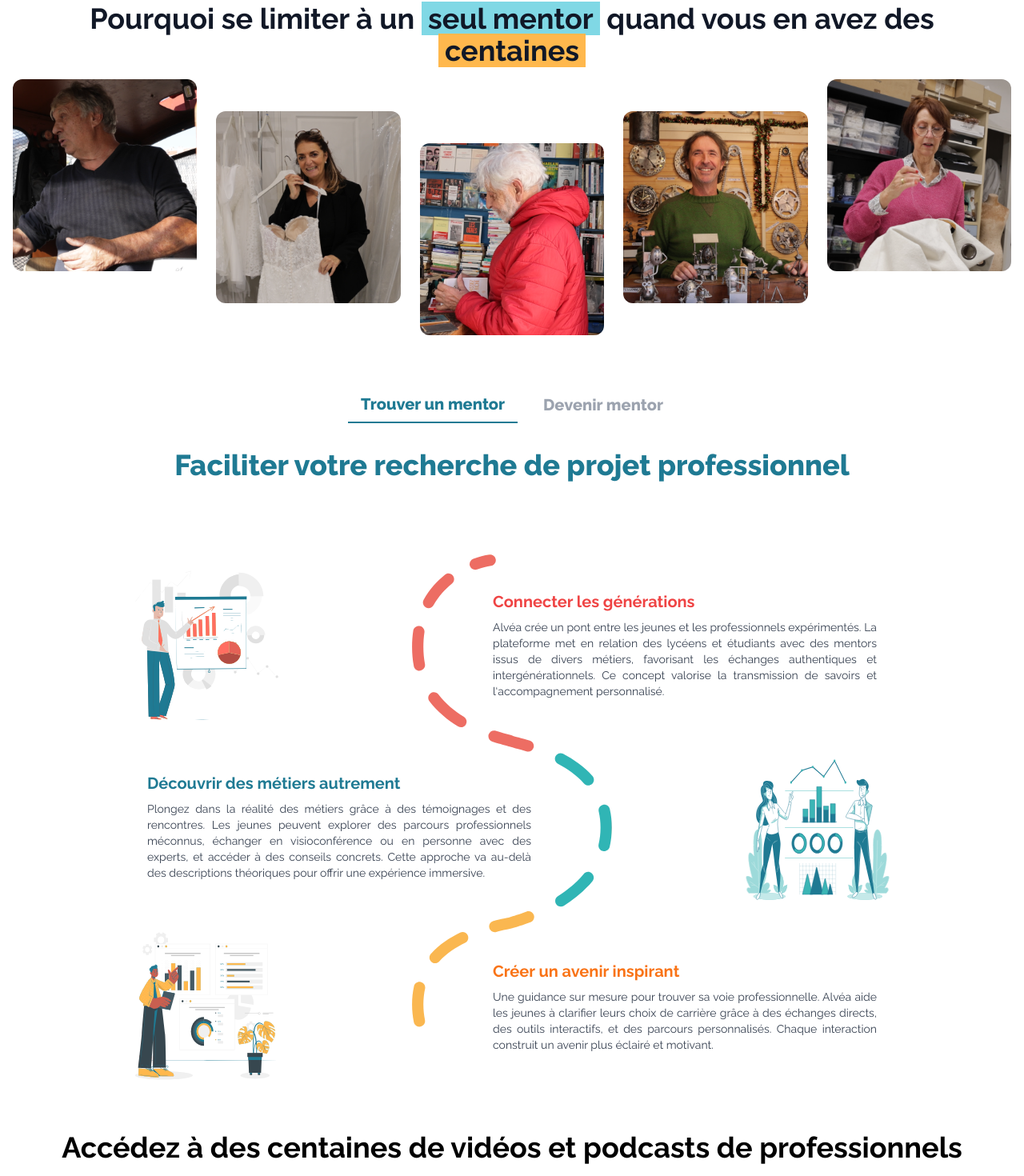
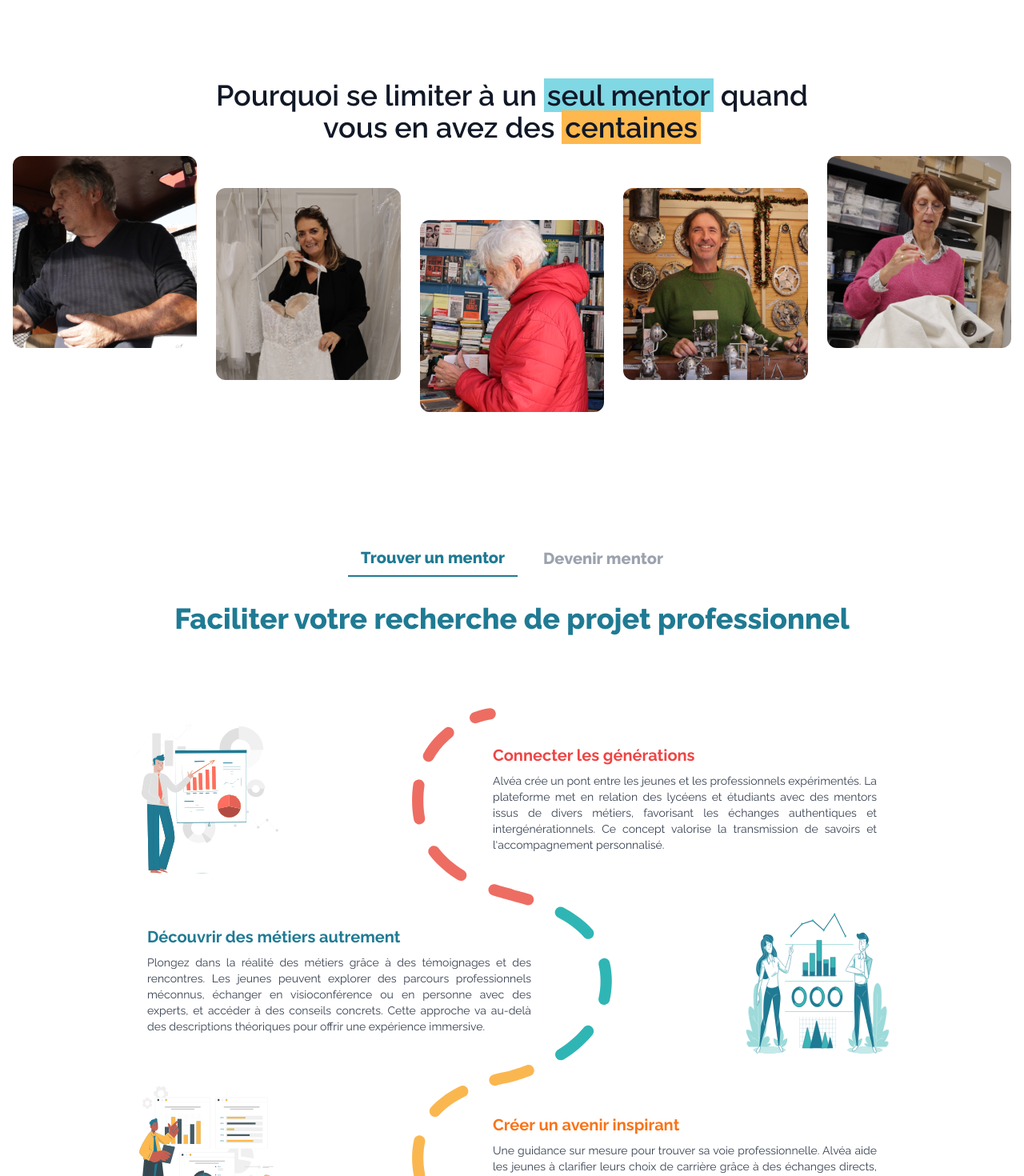
Before and after one commit to VincentRenaud36/Alvea, a Next.js app in the folder alvea/: page / in a window 1280 px wide. Shown: the part 671-2141 px from the top of the page at 80% size. Built offline with nearby package versions, Linux system fonts and the light colour scheme.

Commit message:
added margin top homepage

```diff
--- a/alvea/src/app/components/Carousel.tsx
+++ b/alvea/src/app/components/Carousel.tsx
@@ -23,10 +23,10 @@ console.log(data);*/}
   ];
 
   return (
-    <div className="bg-white py-16 flex flex-col items-center">
+    <div className="bg-white py-16 flex flex-col items-center mt-24">
       <div className="text-center px-4">
-        <h2 className="text-3xl md:text-4xl font-bold text-gray-900">
-          Pourquoi se limiter à un <span className="bg-acquamarine px-2">seul mentor</span> quand vous en avez des <span className="bg-texas-rose px-2">centaines</span>
+        <h2 className="text-3xl md:text-4xl font-semibold text-gray-900">
+          Pourquoi se limiter à un <span className="bg-acquamarine px-1">seul mentor</span> quand <br /> vous en avez des <span className="bg-texas-rose px-1">centaines</span>
         </h2>
       </div>
       <div className="w-full mt-4 px-4 flex justify-center">
--- a/alvea/src/app/components/Explanation.tsx
+++ b/alvea/src/app/components/Explanation.tsx
@@ -30,7 +30,7 @@ function Explanation() {
   }, []);
 
   return (
-    <div className="mt-0 flex flex-col items-center relative">
+    <div className="mt-0 flex flex-col items-center relative mt-24">
       {/* Onglets */}
       <div className="flex justify-center mb-8 w-full">
         <button
--- a/alvea/src/app/components/VideoPodcast.tsx
+++ b/alvea/src/app/components/VideoPodcast.tsx
@@ -22,9 +22,9 @@ function VideoPodcast() {
     const column3 = mentors.slice(6, 9);
 
     return (
-        <div className="bg-white py-16 flex flex-col items-center">
+        <div className="bg-white py-16 flex flex-col items-center mt-24">
             <div className='text-center px-4'>
-                <h2 className='text-3xl md:text-4xl font-bold'>Accédez à des centaines de vidéos et podcasts de professionnels</h2>
+                <h2 className='text-3xl md:text-4xl font-semibold'>Accédez à des centaines de vidéos <br /> et podcasts de professionnels</h2>
                 <Link href="/discover"><button className='bg-bittersweet text-white px-8 py-5 rounded-xl text-md md:text-xl font-bold mt-8'>Découvrir</button></Link>
             </div>
             <div className="max-w-6xl mx-auto flex justify-center px-4 sm:px-6 lg:px-8">
```
